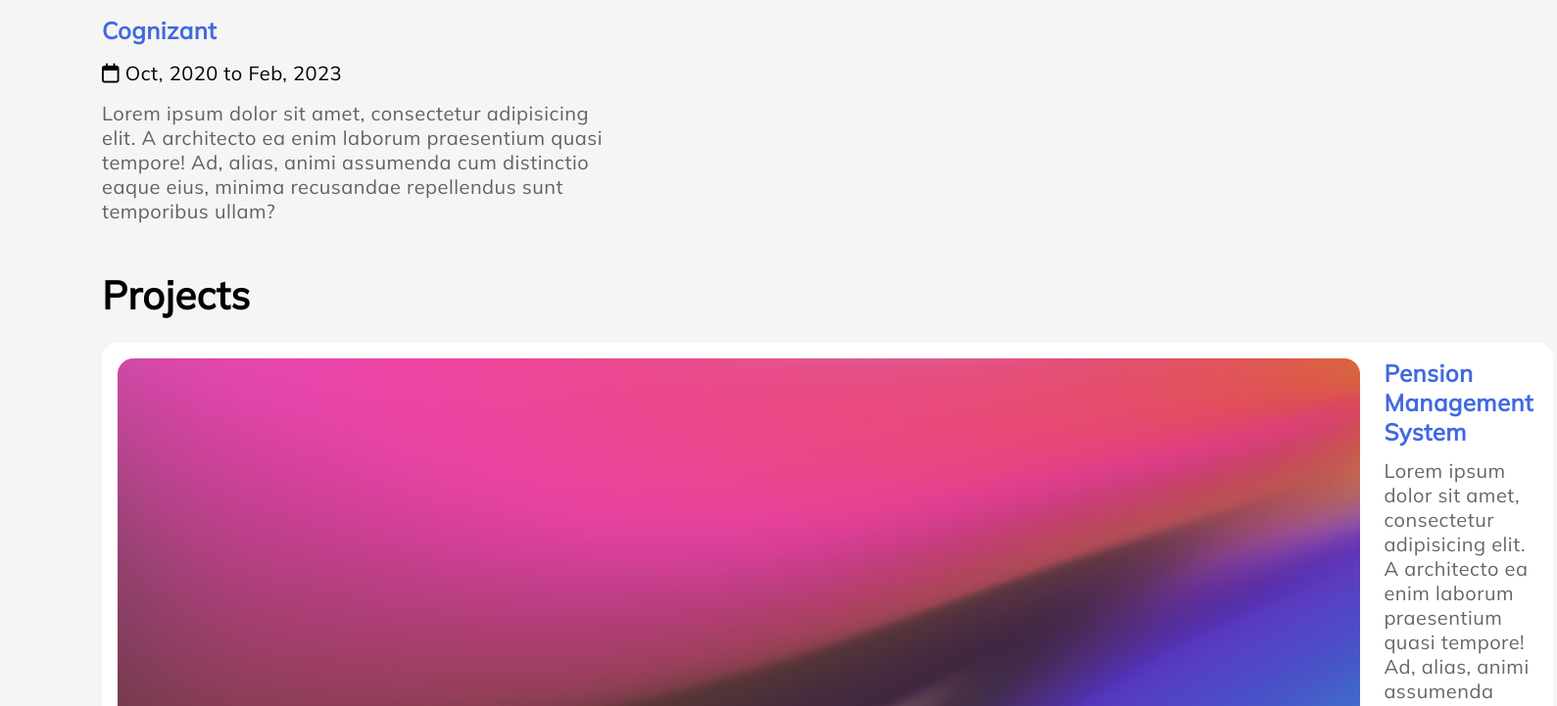
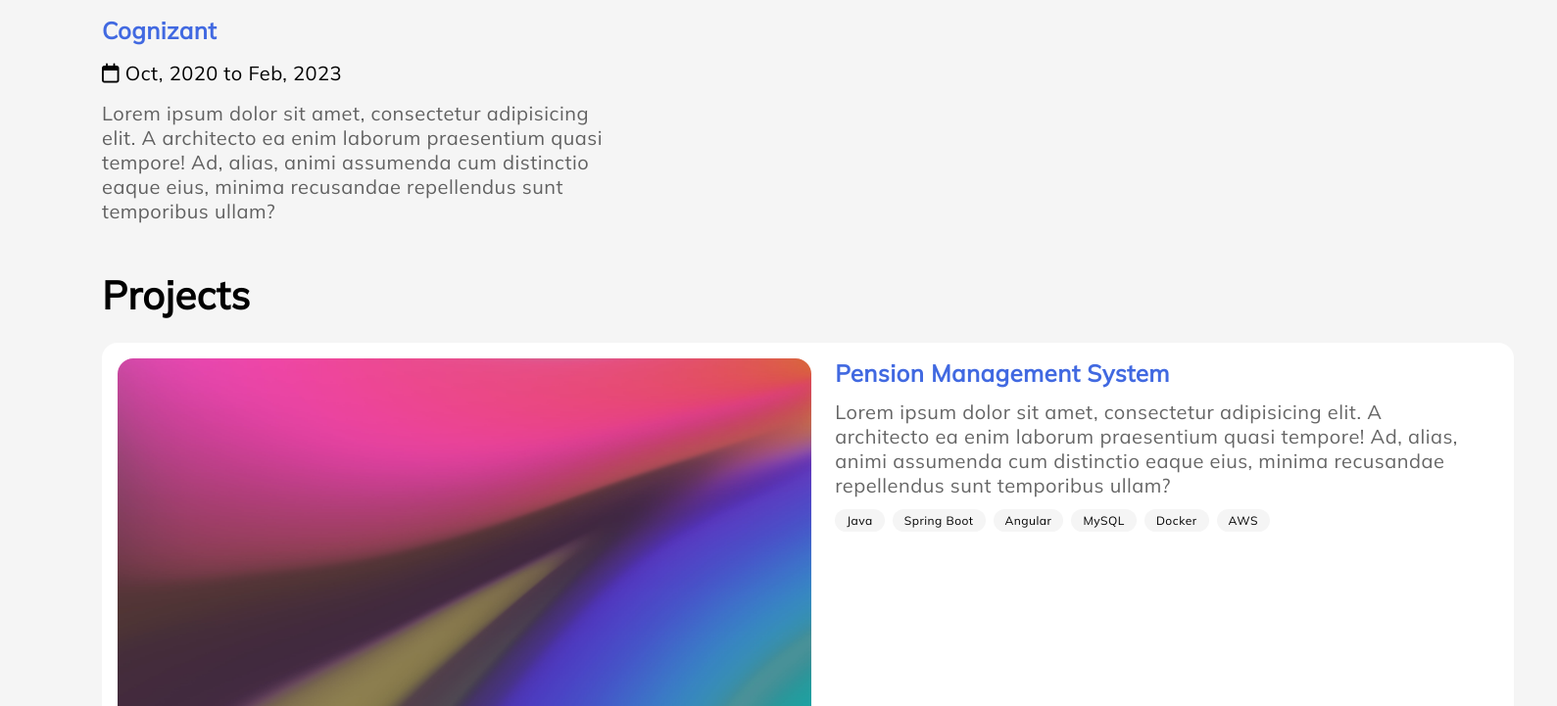
Before and after one commit to Shuktika15/Shuktika15.github.io, a React (Vite) app: page / in a window 1280 px wide. Shown: the part 2044-2765 px from the top of the page at 98% size, 1589 px wide, since content can reach past the window. Built offline with nearby package versions, Linux system fonts and the light colour scheme.

Commit message:
Remove the use of urls to prevent looking for in public folder

```diff
--- a/src/components/projects/Projects.tsx
+++ b/src/components/projects/Projects.tsx
@@ -3,10 +3,6 @@ import {Data, Project} from "../../data";
 
 export default function Projects() {
     const projects: Project[] = Data.projects;
-
-    function getImage(projectName: string): string {
-        return new URL(`/public/images/projects/${projectName}`, import.meta.url).href;
-    }
 
     return (
         <section id="Projects">
@@ -14,11 +10,10 @@ export default function Projects() {
             {projects.map((project) => (
                 <article className="project card relative transition has-top" key={project.id}>
                     <div className="card-header">
-                        <img loading="lazy" src={getImage(project.background)} alt={project.title}/>
+                        <img loading="lazy" src={`/images/projects/${project.background}`} alt={project.title}/>
                         <a href={project.github}>
                             <i className="fa-brands fa-github" aria-label="GitHub Link"></i>
                         </a>
-                        <img src={project.background} alt=""/>
                     </div>
                     <div className="card-body">
                         <h3 className="color-accent">{project.title}</h3>
--- a/src/components/skills/Skills.tsx
+++ b/src/components/skills/Skills.tsx
@@ -3,10 +3,6 @@ import {Data, Skill} from "../../data";
 
 export default function Skills() {
     const skills: Skill[] = Data.skills;
-
-    function getLightImage(logoName: string): string {
-        return new URL(`/public/icons/skills/${logoName}-light.svg`, import.meta.url).href;
-    }
 
     return (
         <section id="Skills">
@@ -14,7 +10,7 @@ export default function Skills() {
             {skills.map((skill) => (
                 <article className="skill relative transition has-top" key={skill.id}>
                     <div className="logo">
-                        <img loading="lazy" src={getLightImage(skill.logo)} alt={skill.logo}/>
+                        <img loading="lazy" src={`/icons/skills/${skill.logo}-light.svg`} alt={skill.logo}/>
                     </div>
                     <h3>{skill.title}</h3>
                     {skill.descriptions.map((description) => (
```
